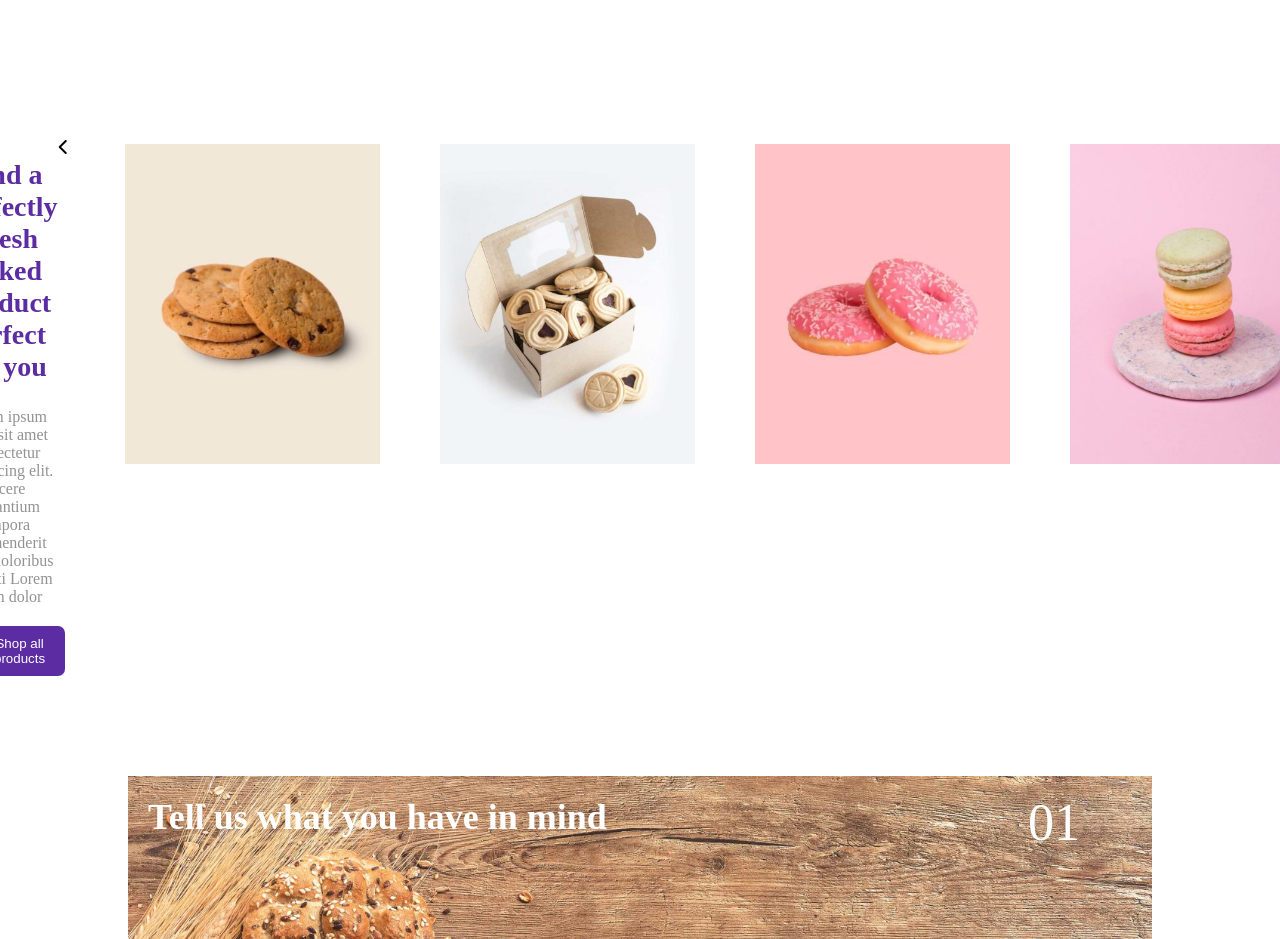
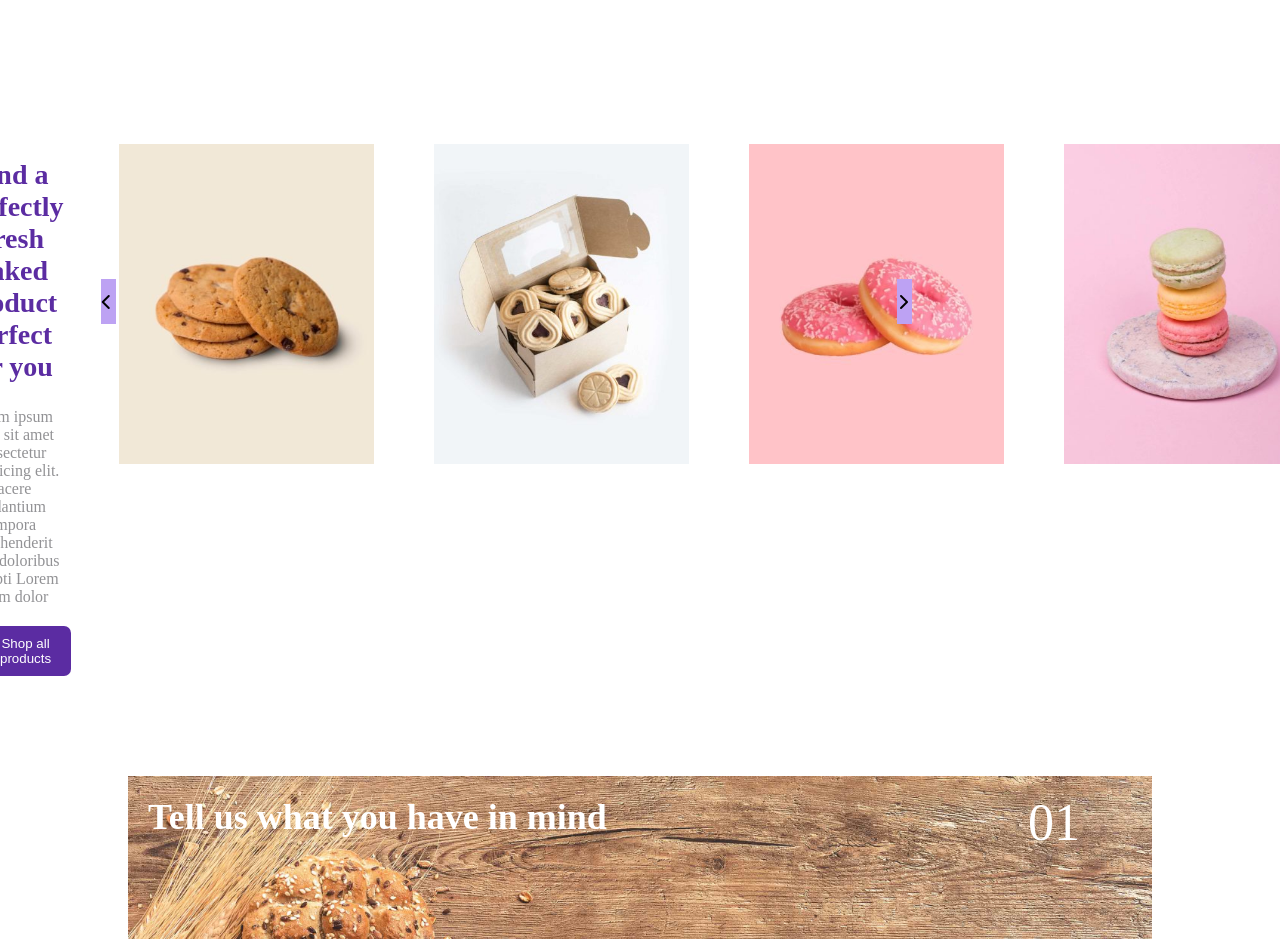
Before and after one commit to Runatorium/proj-html-vuejs, a Vue app: page / in a window 1280 px wide. Shown: the part 2560-3499 px from the top of the page. Built offline with nearby package versions, Linux system fonts and the light colour scheme.

Commit message:
Arrows Adjusted

```diff
--- a/src/components/MyProductList.vue
+++ b/src/components/MyProductList.vue
@@ -32,6 +32,9 @@ export default{
                 </div>
                 <div v-for="product in store.allProducts">
                     <img :src="product.imgurl" alt="">
+                </div>
+                <div id="arrowsright">
+                    <i id="center" class="fa-solid fa-chevron-right"></i>
                 </div>
             </div>
         </div>
@@ -83,4 +86,27 @@ img{
     padding: 5px;
     margin-left: 50px;
 }
+#arrows{
+    position: absolute;
+    margin-left: 2.9%;
+    margin-top: 140px;
+    height: 45px;
+    width: 15px;
+    background-color: var(--Perfume);
+    display: flex;
+    flex-direction: column;
+    justify-content: center;
+}
+
+#arrowsright{
+    position: absolute;
+    margin-left: 65.1%;
+    margin-top: 140px;
+    height: 45px;
+    width: 15px;
+    background-color: var(--Perfume);
+    display: flex;
+    flex-direction: column;
+    justify-content: center;
+}
 </style>
```
